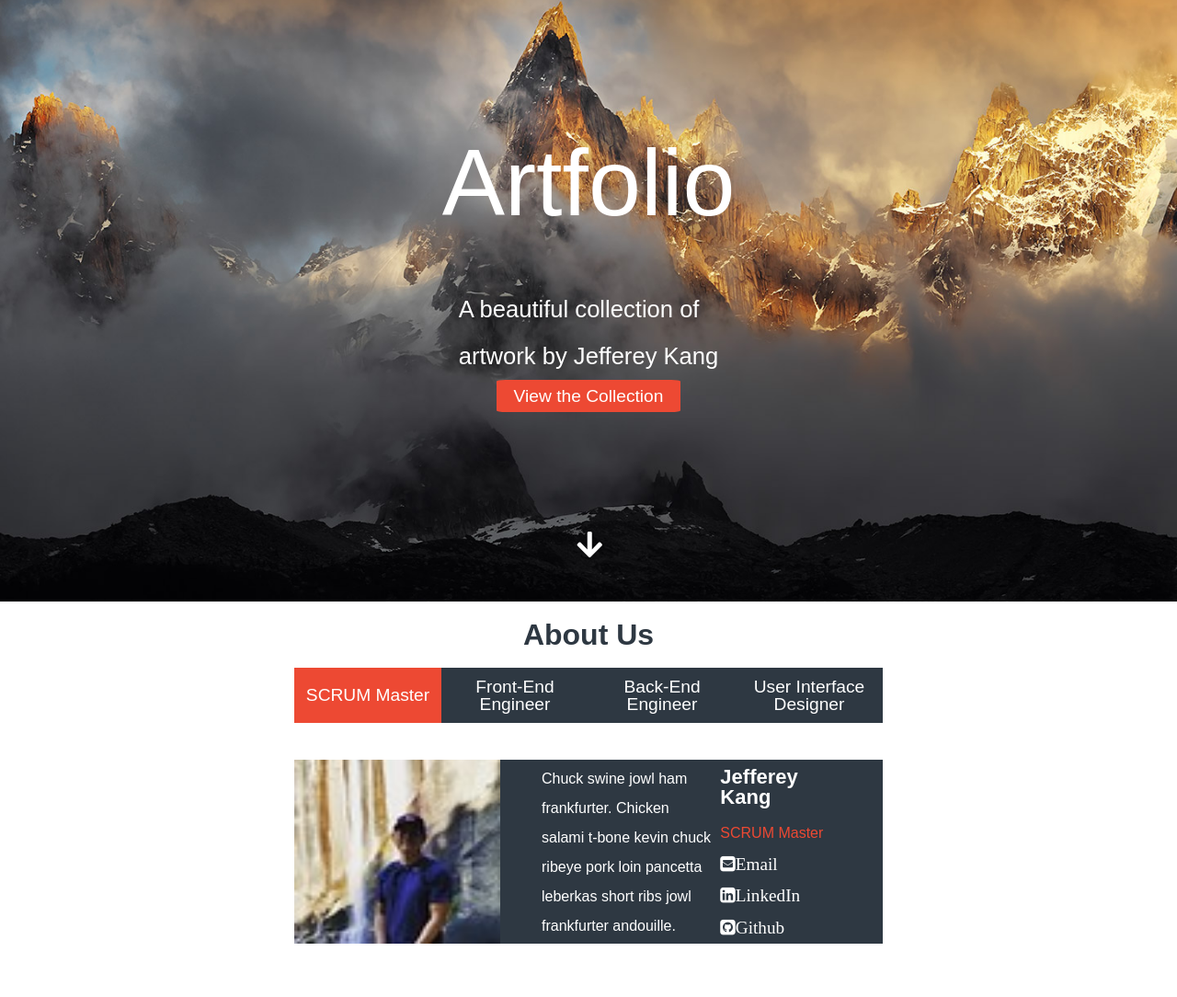
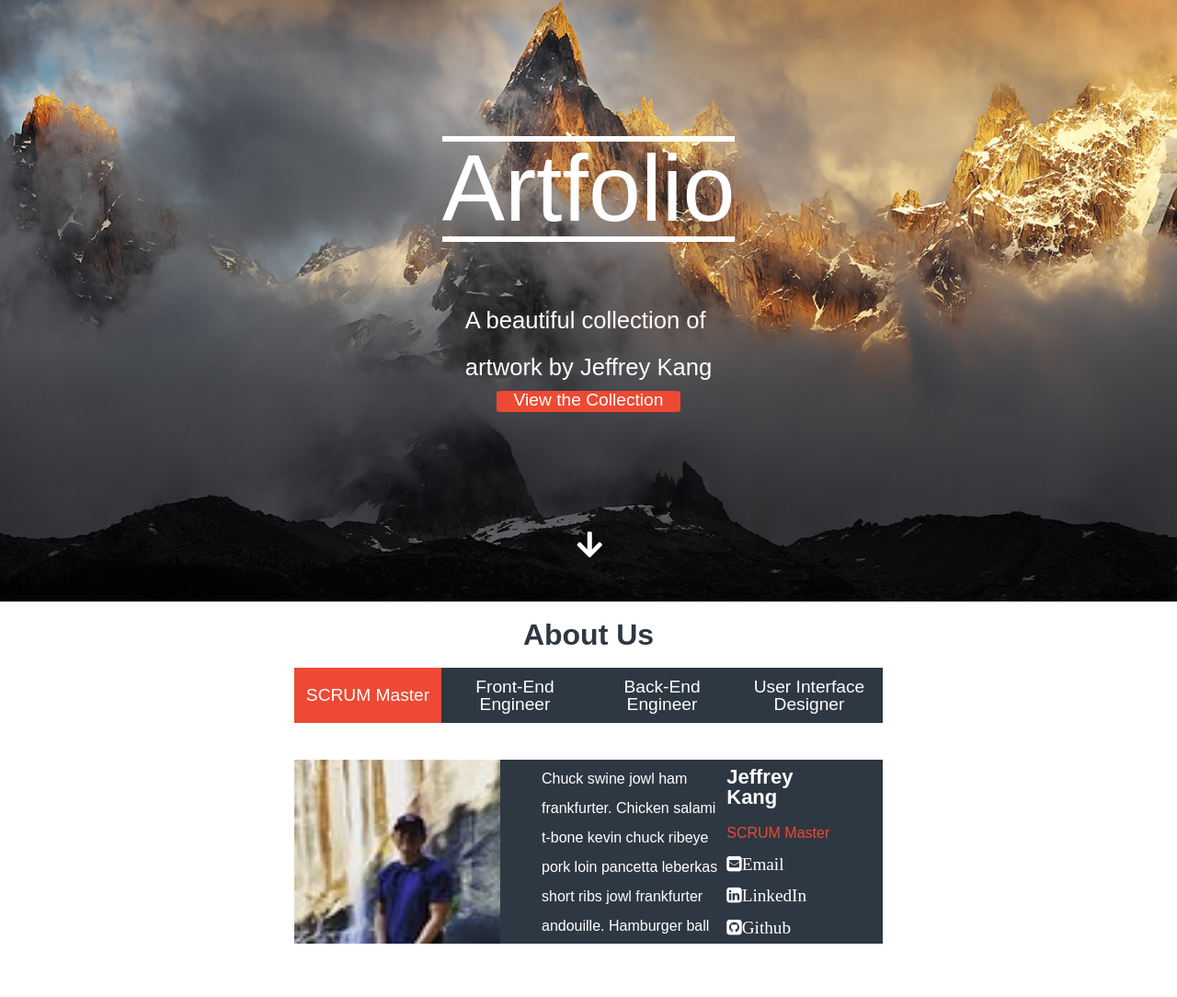
Before and after one commit to artfoliobuild/UserInterface, a plain HTML site: page index.html in a window 1280 px wide. Shown: the part 146-1230 px from the top of the page at 92% size. Drawn offline with Linux system fonts and the light colour scheme; a web font is replaced by a local one.

Commit message:
Added border to title

```diff
--- a/index.html
+++ b/index.html
@@ -19,7 +19,7 @@
             </header>
             <div class="menu">
                <ul>
-                  <li><a href="#">Home</a></li>
+                  <li><a href="index.html">Home</a></li>
                   <li><a href="#">Collections</a></li>
                   <li><a href="#about">About Us</a></li>
                   <li><a href="#">Sign In</a></li>
@@ -29,7 +29,7 @@
             <section>
                <h1>Artfolio</h1>
                <p>A beautiful collection of<br>
-                  artwork by Jefferey Kang
+                  artwork by Jeffrey Kang
                </p>
                <a href="#"><span>View the Collection</span></a> <!--TODO - link to react app-->
             </section>
@@ -62,7 +62,7 @@
                      </p>
                   </div>
                   <div class="link-container">
-                     <h2>Jefferey Kang</h2>
+                     <h2>Jeffrey Kang</h2>
                      <h3>SCRUM Master</h3>
                      <a href="mailto:jeffkang@gmail.com" ><i class="fa fa-envelope-square fa-2x">Email</i></a>
                      <a href="https://www.linkedin.com/in/jeffrey-kang-4937b117a/" target="_blank"><i class="fa fa-linkedin-square fa-2x">LinkedIn</i></a>
--- a/less/header.less
+++ b/less/header.less
@@ -12,17 +12,13 @@
     background-size: cover;
     color: white;
     font-family: @font-family;
-    animation: fadein 2s;
 
     @media (max-width: 500px) {
         width: 100vw;
         height: 50vh;
     }
 
-    @keyframes fadein {
-        from { opacity: 0; }
-        to   { opacity: 1; }
-    }
+
 
     #jubmo_down_arrow {
         margin-left: 49%;
@@ -56,6 +52,8 @@
         margin-right: auto;
         margin-top: 20%;
 
+
+
         @media (max-width: 500px) {
             h1 {
                 margin-bottom: 30px;
@@ -69,6 +67,8 @@
         h1 {
             font-size: 6.4rem;
             margin-bottom: 60px;
+            border-top: 6px solid white;
+            border-bottom: 6px solid white;
 
 
         }
@@ -90,12 +90,19 @@
             flex-direction: column;
             align-items: center;
             justify-content: center;
+
+            span {
+                text-align: center;
+                color: white;
+                display: block;
+                width: 100%;
+                height: 100%;
+
+            }
+
         }
 
-        a span {
-            color: white;
-            display: block;
-        }
+
 
 
 
```
Also changed, not shown: css/index.css.
